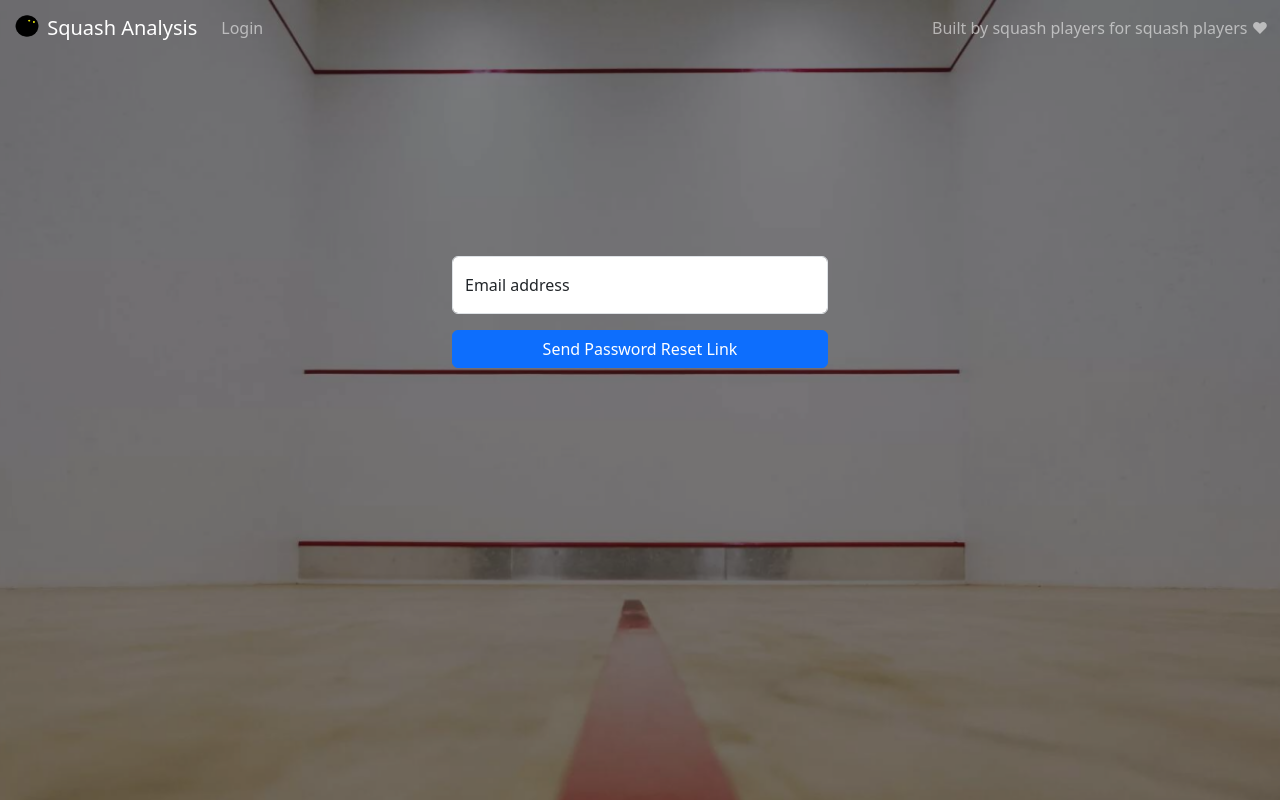
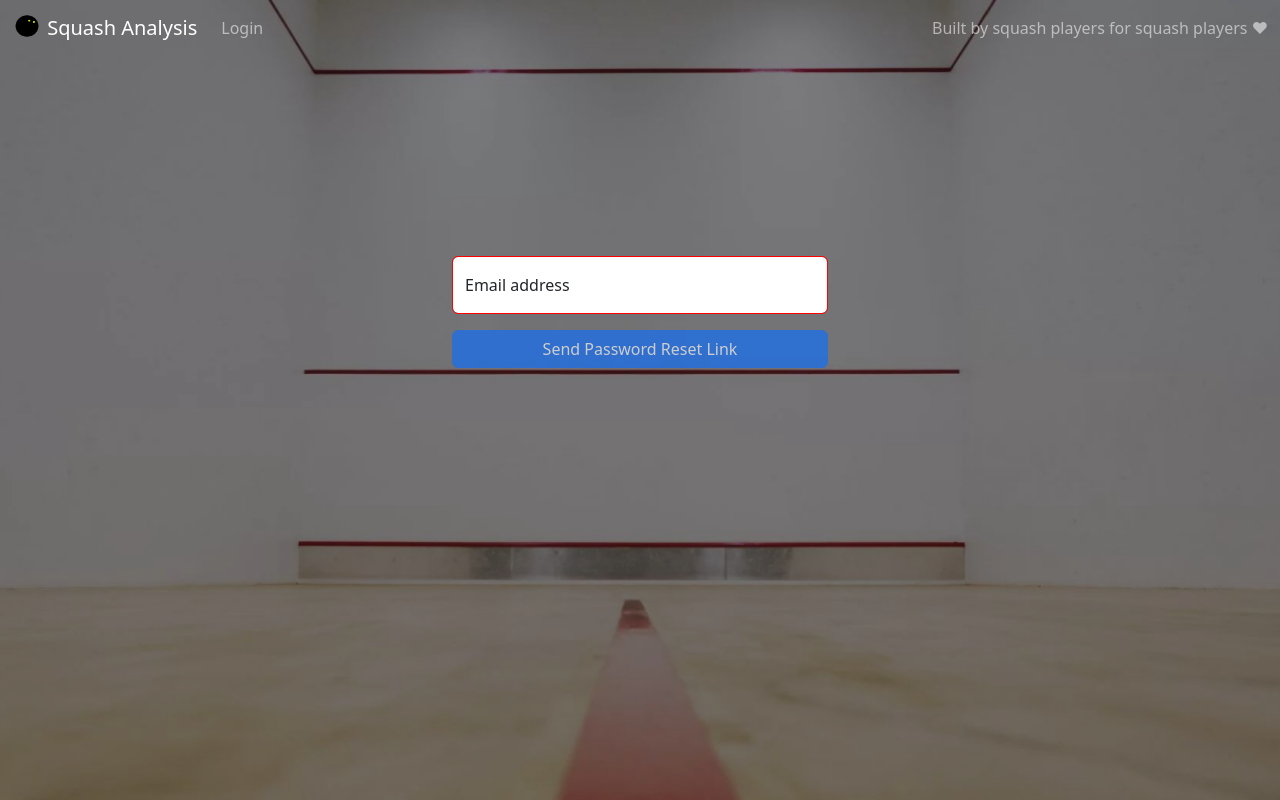
Before and after one commit to Siowyx/squash-analysis, a React (Create React App) app: page /forgotPassword in a window 1280 px wide. Built offline with nearby package versions, Linux system fonts and the light colour scheme; what realm-web would draw is missing.

Commit message:
handled invalid email

```diff
--- a/src/components/ForgotPassword.js
+++ b/src/components/ForgotPassword.js
@@ -1,5 +1,6 @@
 import { useContext, useState } from "react";
 import { UserContext } from "../contexts/userContext";
+import validator from "validator";
 
 const ForgotPassword = () => {
   const { sendResetPasswordEmail } = useContext(UserContext);
@@ -13,6 +14,7 @@ const ForgotPassword = () => {
   const onFormInputChange = (event) => {
     const { name, value } = event.target;
     setForm({ ...form, [name]: value });
+    setIsValidEmail(validator.isEmail(form.email));
   };
 
   const onSubmit = async (event) => {
@@ -45,7 +47,7 @@ const ForgotPassword = () => {
       <div className="form-floating mb-3">
         <input
           type="email"
-          className="form-control"
+          className={`form-control ${!isValidEmail && "invalid-input"} `}
           id="email"
           placeholder="name@example.com"
           name="email"
@@ -57,7 +59,7 @@ const ForgotPassword = () => {
 
       <button
         type="button"
-        className="btn btn-primary mb-4"
+        className={`btn btn-primary mb-4 ${!isValidEmail && "disabled"}`}
         data-bs-toggle="modal"
         data-bs-target="#staticBackdrop"
         onClick={onSubmit}
```
